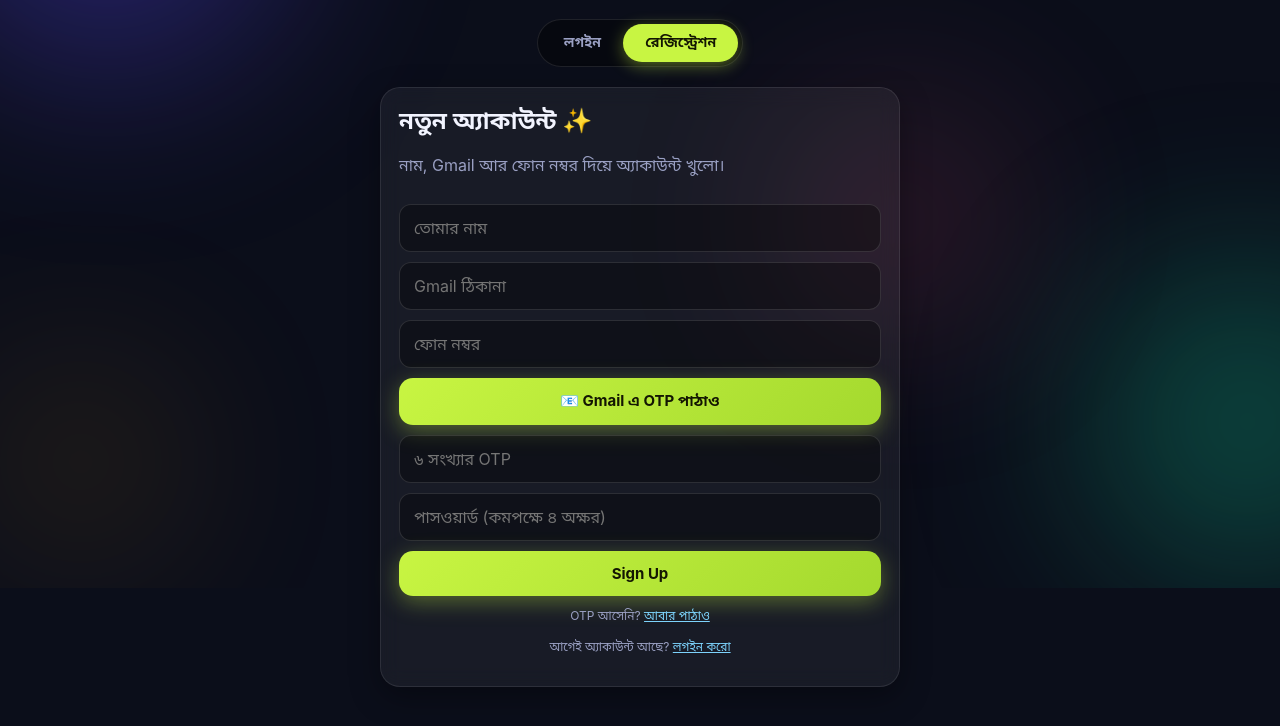
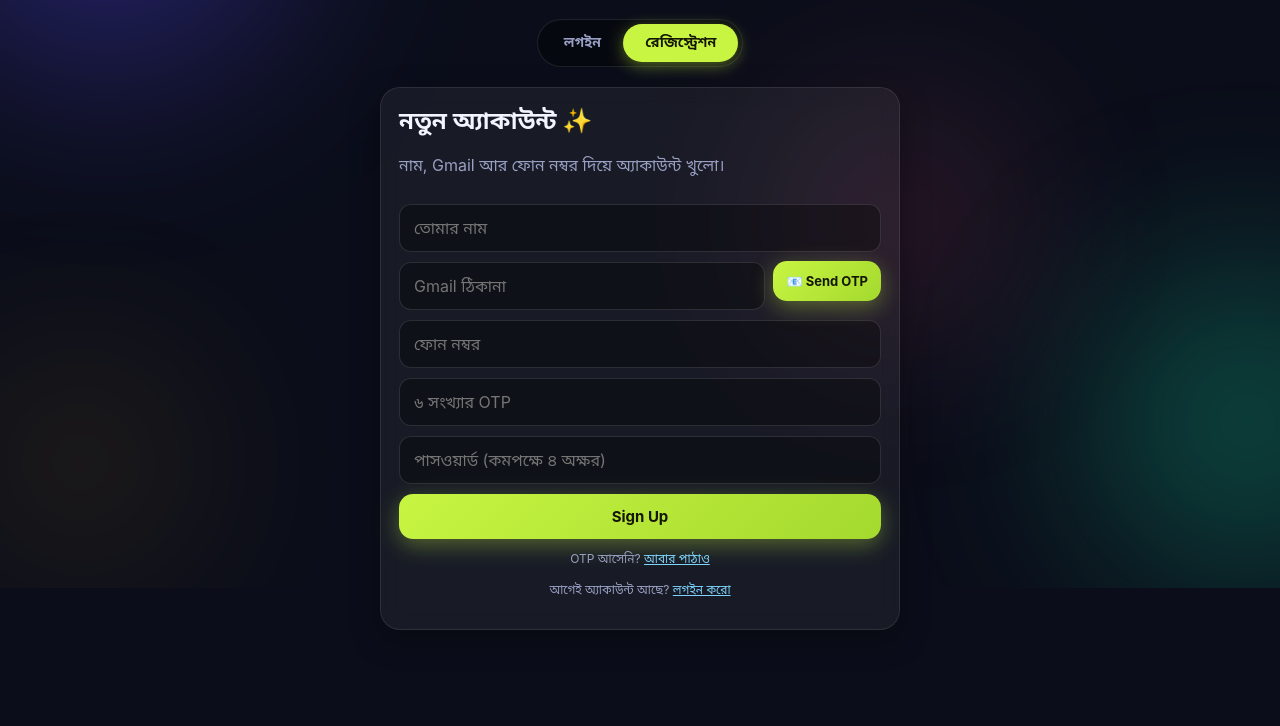
Before and after one commit to yahyahamza263/jobappfrnd, a website: page public/index.html in a window 1280 px wide. Both pictures are taken after a click on the button "রেজিস্ট্রেশন". Shown: the part 212-938 px from the top of the page. Drawn offline with Linux system fonts and the light colour scheme.

Commit message:
Update public/index.html: small Send OTP button beside Gmail input

```diff
--- a/public/index.html
+++ b/public/index.html
@@ -47,6 +47,9 @@ select option{background:#141a36;color:#f2f4ff}
 .seg-btn.active{background:#c8f542;color:#131602;box-shadow:0 4px 16px rgba(200,245,66,.4)}
 .auth-card{text-align:left}
 .auth-card h2{margin:0 0 6px}
+.otp-row{display:flex;gap:8px;align-items:center}
+.otp-row input{flex:1;min-width:0}
+.otp-btn{width:auto !important;flex:none;margin-top:0 !important;padding:12px 13px !important;font-size:13px !important;white-space:nowrap}
 .link{color:#7dd3fc;cursor:pointer;text-decoration:underline}
 .topbar{display:flex;justify-content:space-between;align-items:center;padding:18px 4px 6px}
 .me{display:flex;gap:10px;align-items:center}
@@ -150,9 +153,11 @@ select option{background:#141a36;color:#f2f4ff}
       <h2>নতুন অ্যাকাউন্ট ✨</h2>
       <p class="muted">নাম, Gmail আর ফোন নম্বর দিয়ে অ্যাকাউন্ট খুলো।</p>
       <input type="text" id="user-reg-name" placeholder="তোমার নাম">
-      <input type="email" id="user-reg-email" placeholder="Gmail ঠিকানা" inputmode="email">
+      <div class="otp-row">
+        <input type="email" id="user-reg-email" placeholder="Gmail ঠিকানা" inputmode="email">
+        <button class="btn primary otp-btn" onclick="requestOtp()">📧 Send OTP</button>
+      </div>
       <input type="text" id="user-reg-mobile" placeholder="ফোন নম্বর" inputmode="tel">
-      <button class="btn primary" onclick="requestOtp()">📧 Gmail এ OTP পাঠাও</button>
       <p class="tiny muted center hidden" id="otp-sent-note" style="margin:8px 0 0">OTP গেছে <b id="otp-sent-to">—</b> এ। মেইল চেক করো (Spam/Promotions ও দেখো)।</p>
       <input type="text" id="user-reg-otp" placeholder="৬ সংখ্যার OTP" inputmode="numeric" maxlength="6">
       <input type="password" id="user-reg-pass" placeholder="পাসওয়ার্ড (কমপক্ষে ৪ অক্ষর)">
@@ -311,7 +316,7 @@ async function userRegister(){
   let code = document.getElementById('user-reg-otp').value.trim();
   let pass = document.getElementById('user-reg-pass').value.trim();
   if(!name || !code || !pass){ toast('সবগুলো ঘর পূরণ করো!'); return; }
-  if(!otpEmail){ toast('আগে "Gmail এ OTP পাঠাও" চাপো!'); return; }
+  if(!otpEmail){ toast('আগে "Send OTP" চাপো!'); return; }
   try{
     const d = await api('/api/auth/signup/verify','POST',{email: otpEmail, code, name, pass, mobile: otpMobile});
     currentUser = d.user;
```
